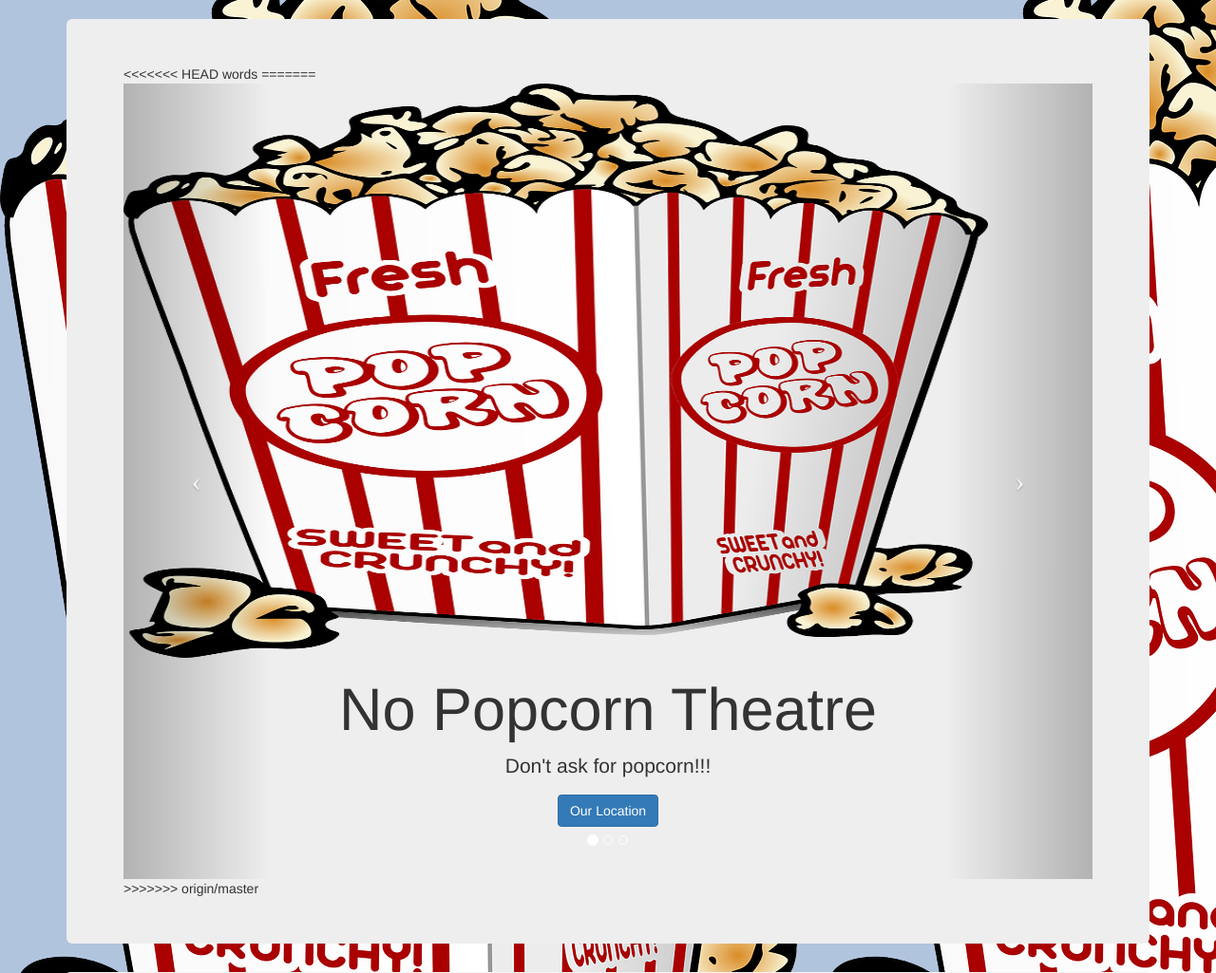
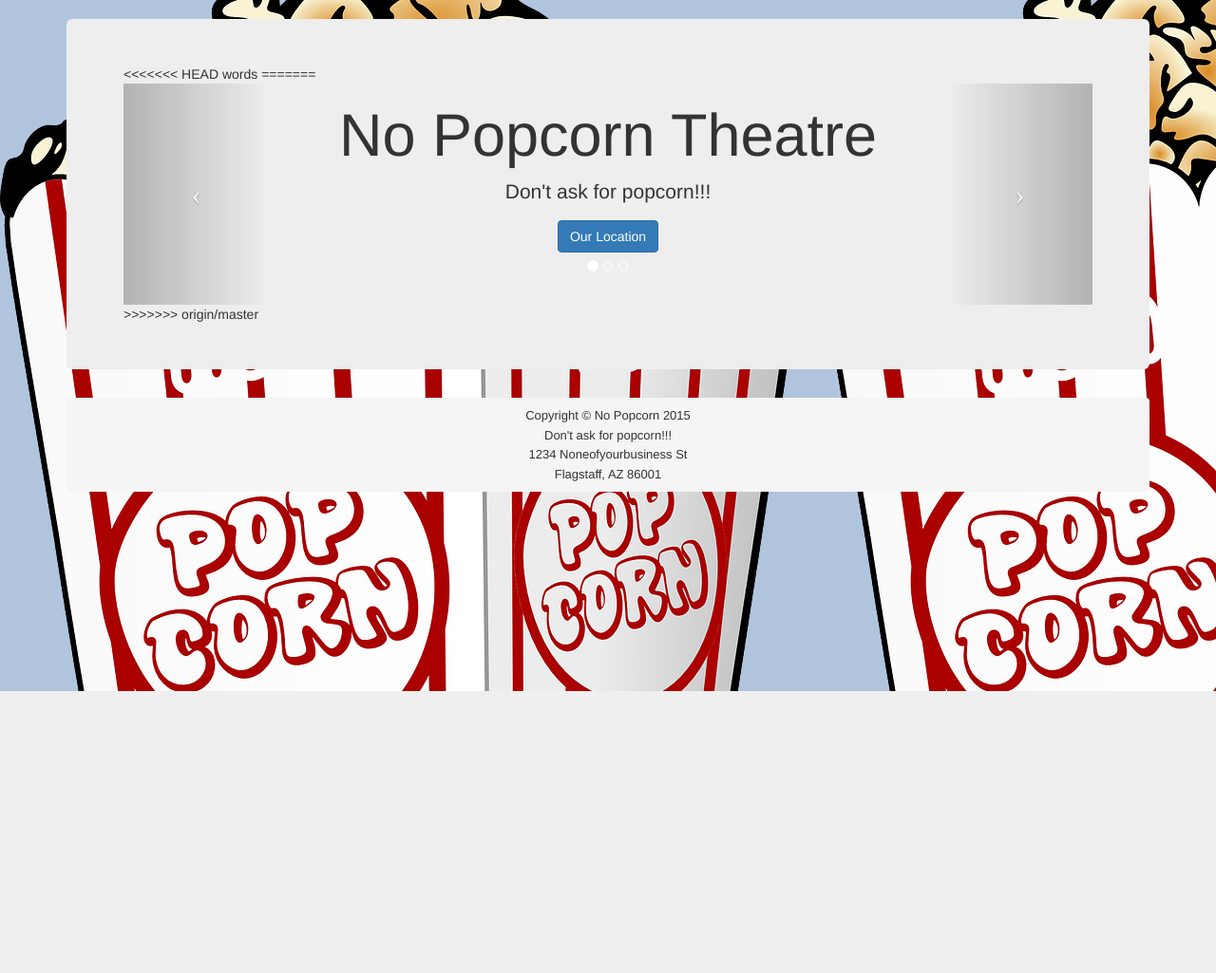
Before and after one commit to kyleamcginn88/Theatre, a Django app: page / in a window 1280 px wide. Shown: the part 72-1097 px from the top of the page at 95% size. After the commit the page ends 800 px from the top, so only its background shows below. Run offline with Django 3.2, Linux system fonts and the light colour scheme; some libraries are stand-ins or nearby versions.

Commit message:
Removed the Image
Removed the Image

```diff
--- a/Theatre/templates/home.html
+++ b/Theatre/templates/home.html
@@ -17,7 +17,6 @@ words
                         <!-- Wrapper for slides -->
                         <div class="carousel-inner">
 								<div class="item active ">
-									<img class="img-responsive img-full" src="static/img/popcorn.png" alt="" style="width: 910px; height: 605px">
 									<div class="container slidestyleone">
 										<h1 align="center">No Popcorn Theatre</h1>
 									<p align="center">Don't ask for popcorn!!!</p>
```
